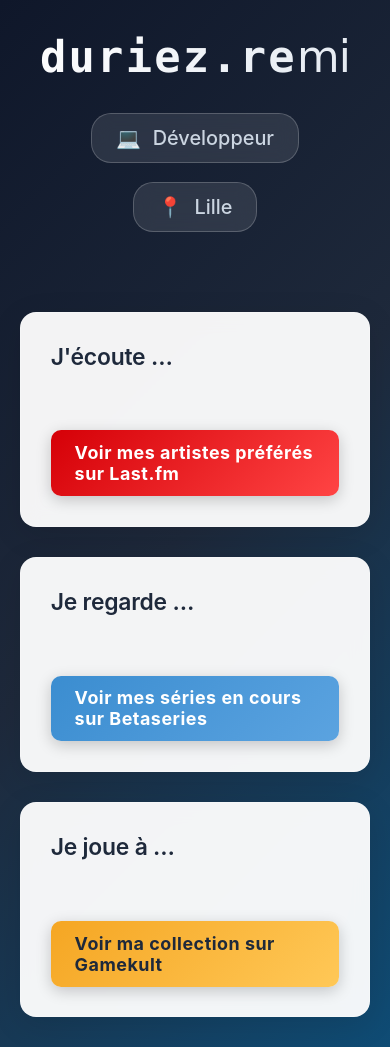
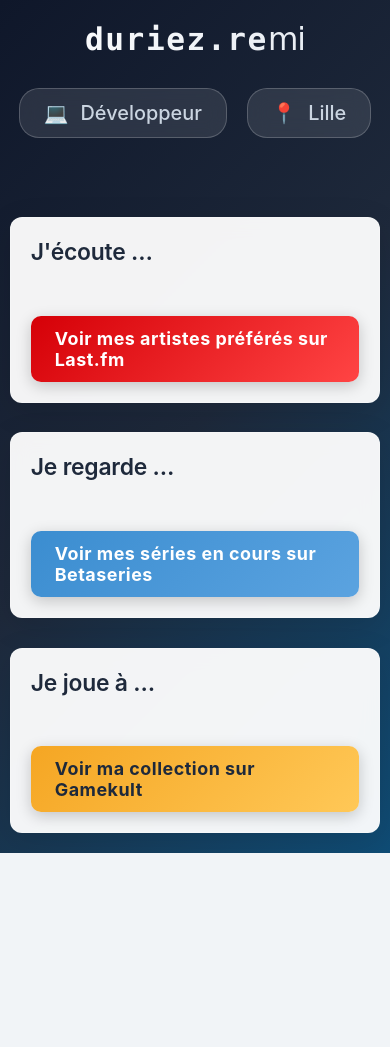
Before and after one commit to remidu/duriezre, a Flask app: page / in a window 390 px wide. After the commit the page ends 853 px from the top, so only its background shows below. Run offline with Flask 3, Linux system fonts and the light colour scheme; data that the repository does not hold is empty.

Commit message:
Fix display on mobile

```diff
--- a/static/style.css
+++ b/static/style.css
@@ -6,11 +6,13 @@
 
 html {
     font-size: calc(1em + 1vw);
+    overflow-x: hidden;
 }
 
 @media screen and (max-device-width: 400px) {
     html {
         font-size: 5vw;
+        max-width: 100%;
     }
 }
 
@@ -21,6 +23,9 @@ body {
     min-height: 100vh;
     padding: 3rem 1rem;
     color: #1e293b;
+    overflow-x: hidden;
+    width: 100%;
+    max-width: 100%;
 }
 
 /* Header */
@@ -30,14 +35,17 @@ header {
 }
 
 header h1 {
-    font-size: 3.5rem;
+    font-size: clamp(1.4rem, 8vw, 3.5rem);
     font-weight: 700;
-    letter-spacing: -0.02em;
+    letter-spacing: -0.03em;
     background: linear-gradient(135deg, #ffffff 0%, #e2e8f0 100%);
     -webkit-background-clip: text;
     -webkit-text-fill-color: transparent;
     background-clip: text;
     margin-bottom: 1rem;
+    white-space: nowrap;
+    overflow: hidden;
+    text-overflow: ellipsis;
 }
 
 header h1 .machine {
@@ -84,10 +92,6 @@ header .info-badge:hover {
 }
 
 @media screen and (max-width: 600px) {
-    header h1 {
-        font-size: 2.2rem;
-    }
-
     header p {
         font-size: 1rem;
     }
@@ -96,6 +100,7 @@ header .info-badge:hover {
 /* Main Content */
 main {
     max-width: 1000px;
+    width: 100%;
     margin: 0 auto;
     display: flex;
     flex-direction: column;
@@ -110,6 +115,8 @@ main {
     box-shadow: 0 8px 32px rgba(0, 0, 0, 0.1);
     transition: box-shadow 0.3s ease;
     border: 1px solid rgba(255, 255, 255, 0.2);
+    width: 100%;
+    max-width: 100%;
 }
 
 .profile:hover {
@@ -149,9 +156,10 @@ main {
 
 .profile-samples {
     display: flex;
-    flex-wrap: wrap;
+    flex-wrap: nowrap;
     gap: 1rem;
     margin-bottom: 0;
+    justify-content: center;
 }
 
 .profile-samples a {
@@ -162,6 +170,8 @@ main {
     border-radius: 12px;
     overflow: hidden;
     transition: all 0.3s ease;
+    flex: 0 1 auto;
+    min-width: 0;
 }
 
 .profile-samples a:hover img {
@@ -169,12 +179,13 @@ main {
 }
 
 .profile-samples img {
-    width: 6rem;
-    height: 6rem;
+    width: 5.5rem;
+    height: 5.5rem;
     object-fit: cover;
     border-radius: 12px;
     display: block;
     box-shadow: 0 4px 12px rgba(0, 0, 0, 0.15);
+    flex-shrink: 0;
 }
 
 /* Responsive adjustments for profile-display */
@@ -190,8 +201,8 @@ main {
     }
 
     .profile-samples img {
-        width: 5rem;
-        height: 5rem;
+        width: 4.5rem;
+        height: 4.5rem;
     }
 }
 
@@ -265,23 +276,77 @@ main {
 /* Mobile optimizations */
 @media screen and (max-width: 600px) {
     body {
-        padding: 1.5rem 1rem;
+        padding: 1rem 0.5rem;
     }
 
     main {
         gap: 1.5rem;
+        padding: 0;
+    }
+
+    .profile {
+        margin: 0;
+        border-radius: 12px;
     }
 
     .profile-display {
-        padding: 1.5rem;
+        padding: 1rem;
+        gap: 1rem;
     }
 
     .profile-link {
-        padding: 0 1.5rem 1.5rem 1.5rem;
+        padding: 0 1rem 1rem 1rem;
     }
 
     .profile-link a {
         padding: 0.6rem 1.2rem;
         font-size: 0.9rem;
     }
+
+    .profile-samples img {
+        width: 4.5rem;
+        height: 4.5rem;
+    }
 }
+
+@media screen and (max-width: 375px) {
+    body {
+        padding: 0.75rem 0.25rem;
+    }
+
+    header h1 {
+        margin-bottom: 0.5rem;
+    }
+
+    header .header-info {
+        margin-top: 1rem;
+        gap: 0.5rem;
+    }
+
+    header .info-badge {
+        padding: 0.4rem 0.8rem;
+        font-size: 0.85rem;
+    }
+
+    .profile-display {
+        padding: 0.75rem;
+    }
+
+    .profile-link {
+        padding: 0 0.75rem 0.75rem 0.75rem;
+    }
+
+    .profile-samples {
+        gap: 0.5rem;
+    }
+
+    .profile-samples img {
+        width: 3.5rem;
+        height: 3.5rem;
+        flex: 0 0 calc(33.333% - 0.4rem);
+    }
+
+    main {
+        gap: 1rem;
+    }
+}
```
